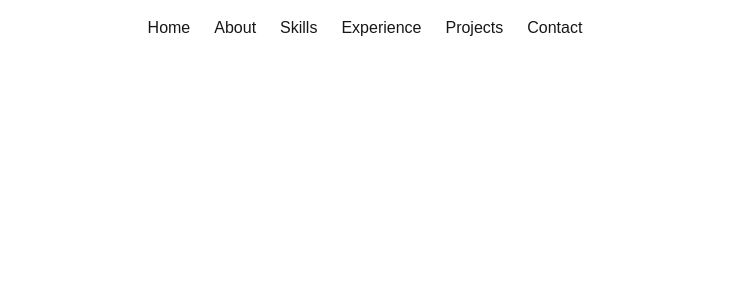
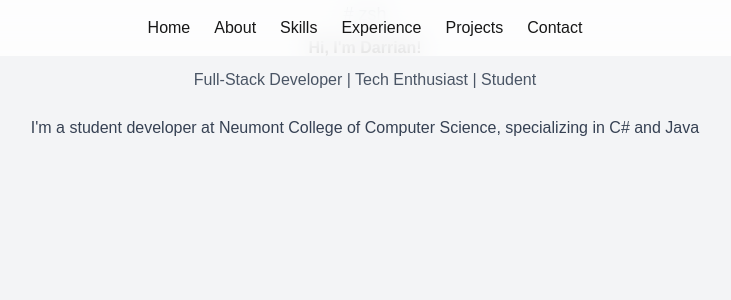
Before and after one commit to Xenny76/MultimediaRhetoricPortfolio, a Next.js app in the folder portfolio/: page / in a window 1280 px wide. Shown: the top 300 px of the page, without its empty margins (275-1006 px from the left). Built offline with nearby package versions, Linux system fonts and the light colour scheme.

Commit message:
added hero page

```diff
--- /dev/null
+++ b/portfolio/components/Hero.js
@@ -0,0 +1,18 @@
+import { motion } from 'framer-motion';
+export default function Hero() {
+    return (
+        <section id="home" className="h-screen flex-col items-center justify-center bg-gray-100">
+            <motion.div
+                initial={{ opacity: 0, y: 50 }}
+                animate={{ opacity: 1, y: 0 }}
+                transition={{ duration: 0.8 }}
+                className="text-center"
+            >
+                <p className="text-lg text-gray-500 mb-2"># zsh</p>
+                <h1 className="text-4x1 font-bold mb-2">Hi, I'm Darrian!</h1>
+                <p className="text-gray-600 mb-6">Full-Stack Developer | Tech Enthusiast | Student</p>
+                <p className="max-w-x1 mx-auto text-gray-700">I'm a student developer at Neumont College of Computer Science, specializing in C# and Java</p>
+            </motion.div>
+        </section>
+    );
+}
--- a/portfolio/pages/_app.js
+++ b/portfolio/pages/_app.js
@@ -1,5 +1,4 @@
 import "@/styles/globals.css";
-
 export default function App({ Component, pageProps }) {
   return <Component {...pageProps} />;
 }
--- a/portfolio/pages/_document.js
+++ b/portfolio/pages/_document.js
@@ -1,5 +1,4 @@
 import { Html, Head, Main, NextScript } from "next/document";
-
 export default function Document() {
   return (
     <Html lang="en">
--- a/portfolio/pages/index.js
+++ b/portfolio/pages/index.js
@@ -1,8 +1,10 @@
 import Navbar from "../components/Navbar";
+import Hero from "../components/Hero";
 export default function Home() {
   return (
     <div>
       <Navbar/>
+      <Hero/>
     </div>
   );
 }
```
Also changed, not shown: portfolio/package.json (+5 -4 lines), 1 other file (tests, documents, lock files or other folders).
